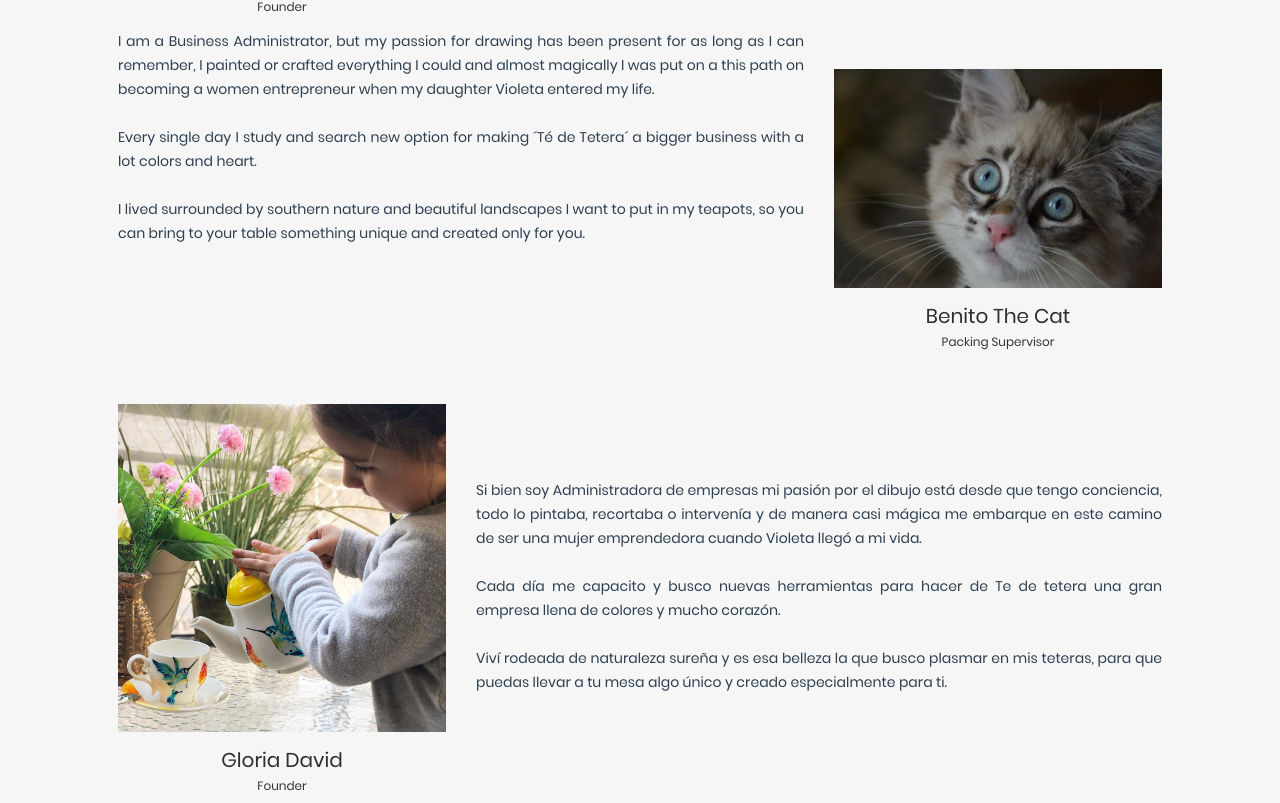
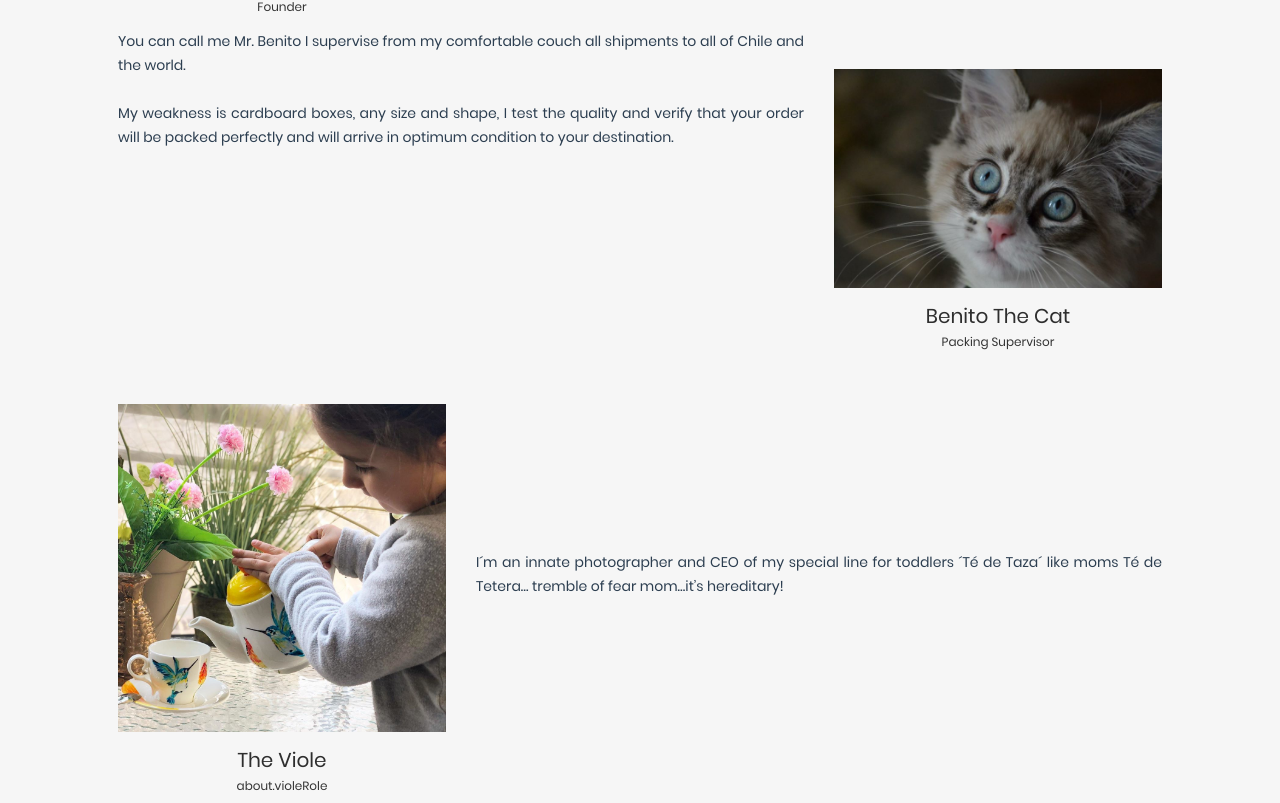
Before and after one commit to Nicolasipr/Te-De-Tetera-Front, a Vue app: page /#/about in a window 1280 px wide. Shown: the part 817-1620 px from the top of the page. Built offline with nearby package versions, Linux system fonts and the light colour scheme.

Commit message:
About page and its  members
Setting text for i18n standar and vue flex boxes for centering items

```diff
--- a/src/pages/About.vue
+++ b/src/pages/About.vue
@@ -52,11 +52,9 @@
         <b-col lg="8" md="8" sm="6" cols="12">
           <!--          Description -->
           <div class="text-justify ">
-            <p> {{$t('about.gloriaDescription1')}}</p>
+            <p> {{$t('about.catDescription1')}}</p>
             <br>
-            <p>{{$t('about.gloriaDescription2')}}  </p>
-            <br>
-            <p>{{$t('about.gloriaDescription3')}}  </p>
+            <p>{{$t('about.catDescription2')}}  </p>
           </div>
         </b-col>
         <!--        card -->
@@ -81,8 +79,8 @@
               <img src="../assets/images/about/team/viole.jpg" alt="Team images">
             </div>
             <div class="content text-center">
-              <h4>{{$t('about.gloriaName')}}</h4>
-              <p>{{$t('about.gloriaRole')}}</p>
+              <h4>{{$t('about.violeName')}}</h4>
+              <p>{{$t('about.violeRole')}}</p>
 
             </div>
           </div>
@@ -90,23 +88,8 @@
         <b-col lg="8" md="8" sm="6" cols="12">
           <!--          Description -->
           <div class="text-justify ">
-            <p>
-              Si bien soy Administradora de empresas mi pasión por el dibujo está desde que tengo
-              conciencia, todo lo pintaba, recortaba o intervenía y de manera casi mágica me embarque
-              en este camino de ser una mujer emprendedora cuando Violeta llegó a mi vida.
-
-
-            </p>
+            <p> {{$t('about.violeDescription')}}</p>
             <br>
-            <p>
-              Cada día me capacito y busco nuevas herramientas para hacer de Te de tetera una gran
-              empresa llena de colores y mucho corazón.
-            </p>
-            <br>
-            <p>
-              Viví rodeada de naturaleza sureña y es esa belleza la que busco plasmar en mis teteras,
-              para que puedas llevar a tu mesa algo único y creado especialmente para ti.
-            </p>
           </div>
         </b-col>
       </b-row>
```
